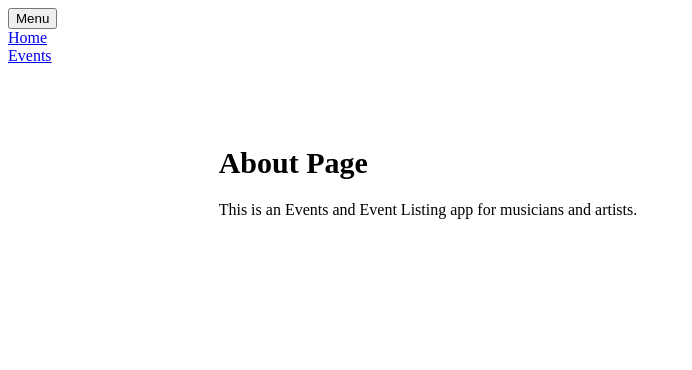
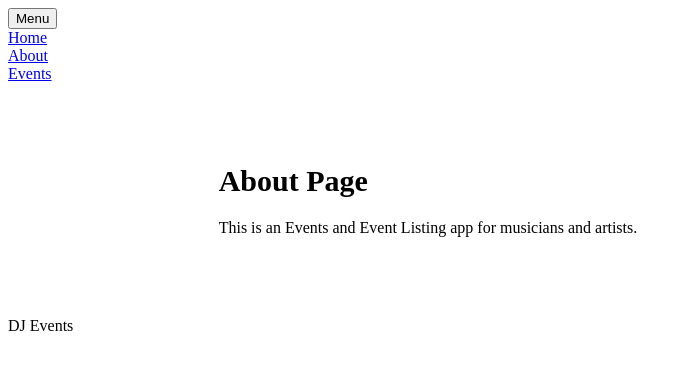
Before and after one commit to gastongarcia/dj-events-frontend-tutorial, a Next.js app: page /about in a window 1280 px wide. Shown: the top 370 px of the page, without its empty margins (0-692 px from the left). Built offline with nearby package versions, Linux system fonts and the light colour scheme.

Commit message:
Adding Footer to Layout

```diff
--- /dev/null
+++ b/components/Footer.js
@@ -0,0 +1,9 @@
+const Footer = () => {
+  return (
+    <div className="w-full bg-gray-100 py-20 text-center">
+      <p className="text-gray-600">DJ Events </p>
+    </div>
+  );
+};
+
+export default Footer;
--- a/components/Header.js
+++ b/components/Header.js
@@ -22,13 +22,19 @@ const Header = () => {
         <div className="lg:flex-grow md:items-center lg:items-center ml-10 pt-3 tracking-tight">
           <div className="mt-4 lg:inline-block lg:mt-0 text-gray-600 text-lg hover:text-black hover:underline mr-8">
             <Link href="/" activeClassName="underline">
-              Home
+              <a>Home</a>
+            </Link>
+          </div>
+
+          <div className="mt-4 lg:inline-block lg:mt-0 text-gray-600 text-lg hover:text-black hover:underline mr-8">
+            <Link href="/about" activeClassName="underline">
+              <a>About</a>
             </Link>
           </div>
 
           <div className="mt-4 lg:inline-block lg:mt-0 text-gray-600 text-lg hover:text-black hover:underline mr-8">
             <Link href="/events" activeClassName="underline">
-              Events
+              <a>Events</a>
             </Link>
           </div>
         </div>
--- a/components/Layout.js
+++ b/components/Layout.js
@@ -1,5 +1,6 @@
 import Head from "next/head";
 import Header from "./Header";
+import Footer from "./Footer";
 
 const Layout = ({ title, description, keywords, children }) => {
   return (
@@ -11,6 +12,7 @@ const Layout = ({ title, description, keywords, children }) => {
       </Head>
       <Header />
       <div className="main">{children}</div>
+      <Footer />
     </div>
   );
 };
--- a/package.json
+++ b/package.json
@@ -11,7 +11,8 @@
   "dependencies": {
     "next": "11.0.1",
     "react": "17.0.2",
-    "react-dom": "17.0.2"
+    "react-dom": "17.0.2",
+    "react-icons": "^4.2.0"
   },
   "devDependencies": {
     "autoprefixer": "^10.3.1",
--- a/pages/about.js
+++ b/pages/about.js
@@ -1,12 +1,12 @@
-import Layout from "../components/Layout"
+import Layout from "../components/Layout";
 
 const AboutPage = () => {
-    return (
-        <Layout>
-            <h1>About Page</h1>
-            <p>This is an Events and Event Listing app for musicians and artists.</p>
-        </Layout>
-    )
-}
+  return (
+    <Layout title="About DJ Events">
+      <h1>About Page</h1>
+      <p>This is an Events and Event Listing app for musicians and artists.</p>
+    </Layout>
+  );
+};
 
-export default AboutPage
+export default AboutPage;
```
Also changed, not shown: pages/404.js (added, +21 -0 lines), pages/events/index.js (+8 -8 lines), pages/index.js (+5 -5 lines), 1 other file (tests, documents, lock files or other folders).
